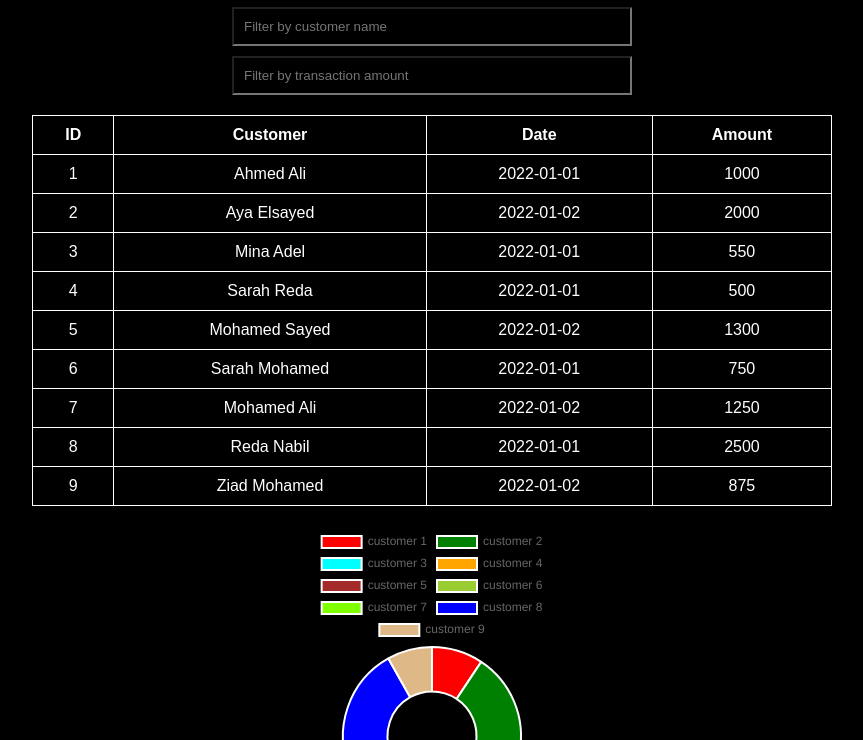
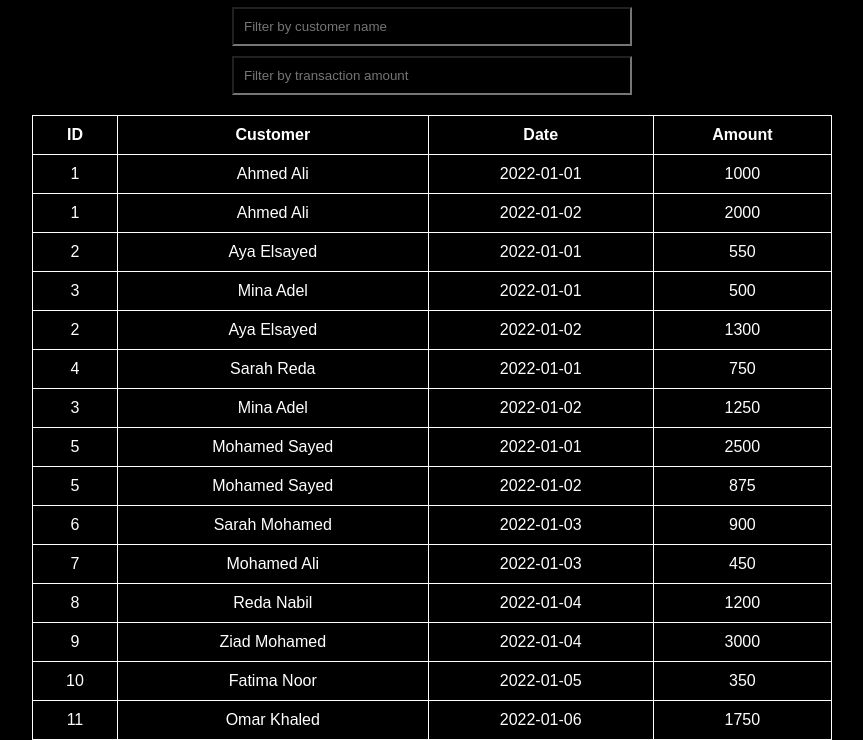
Before and after one commit to magdy246/Analysis, a plain HTML site: page index.html in a window 1280 px wide. Shown: the part 60-800 px from the top of the page, without its empty margins (208-1071 px from the left). Drawn offline with nearby package versions, Linux system fonts and the light colour scheme.

Commit message:
third commit

```diff
--- a/index.html
+++ b/index.html
@@ -26,7 +26,7 @@
         <tbody id="data">
         </tbody>
     </table>
-    <canvas id="transactionChart"></canvas>
+    <canvas id="transactionChart" width="1000" height="300"></canvas>
     <script src="main.js"></script>
 </body>
 
--- a/main.js
+++ b/main.js
@@ -1,6 +1,3 @@
-let myChart;
-let barColors = ["red", "green", "aqua", "orange", "brown","yellowgreen","chartreuse","blue","burlywood"];
-
 async function getdata(nameFilterValue = "", amountFilterValue = "") {
   let response = await fetch("main.json");
   let result = await response.json();
@@ -8,14 +5,14 @@ async function getdata(nameFilterValue = "", amountFilterValue = "") {
   let table = "";
   let filteredTransactions = [];
 
-  for (let i = 0; i < result.customers.length; i++) {
-    let customer = result.customers[i];
+  for (let i = 0; i < result.transactions.length; i++) {
     let transaction = result.transactions[i];
+    let customer = result.customers.find((c) => c.id === transaction.customer_id);
 
     if (
-      (nameFilterValue == "" ||
+      (nameFilterValue === "" ||
         customer.name.toLowerCase().includes(nameFilterValue.toLowerCase())) &&
-      (amountFilterValue == "" ||
+      (amountFilterValue === "" ||
         transaction.amount.toString().includes(amountFilterValue))
     ) {
       table += `<tr>
@@ -23,43 +20,49 @@ async function getdata(nameFilterValue = "", amountFilterValue = "") {
           <td>${customer.name}</td>
           <td>${transaction.date}</td>
           <td>${transaction.amount}</td>
-        </tr>`;
-      filteredTransactions.push(transaction.amount); //& collect filtered transaction amounts &
+          </tr>`;
+      filteredTransactions.push(transaction.amount);
     }
   }
 
   document.querySelector("#data").innerHTML = table;
-  updateChart(filteredTransactions); // & Update chart with filtered amounts &
+  updateChart(filteredTransactions);
 }
+
+let myChart;
+
 function updateChart(data) {
   const ctx = document.getElementById("transactionChart").getContext("2d");
   if (myChart) {
-    myChart.destroy(); // & destroy mean clear chart if it exists &
+    myChart.destroy();
   }
   myChart = new Chart(ctx, {
-    type: "doughnut",
+    type: "line",
     data: {
-      labels: data.map((_, index) => `customer ${index + 1}`),
+      labels: data.map((_, index) => `Transaction ${index + 1}`),
       datasets: [
         {
-          label: "Amounts",
+          label: "Transaction Amounts",
           data: data,
-          backgroundColor: barColors,
-
+          backgroundColor: "rgba(0,0,255,0.1)",
+          borderColor: "rgba(0,0,255,1.0)",
+          fill: true,
         },
       ],
     },
     options: {
+      legend: { display: true },
       scales: {
+        y: {
           beginAtZero: true,
         },
       },
+    },
   });
 }
 
 getdata();
 
-//^^^^^^^^^^^^^^^^^^^^^^^^^FILTERs^^^^^^^^^^^^^^^^^^^^^^^^^
 let nameFilter = document.querySelector("#nameFilter");
 nameFilter.addEventListener("input", function () {
   getdata(nameFilter.value, amountFilter.value);
--- a/main.json
+++ b/main.json
@@ -35,6 +35,30 @@
         {
             "id": 9,
             "name": "Ziad Mohamed"
+        },
+        {
+            "id": 10,
+            "name": "Fatima Noor"
+        },
+        {
+            "id": 11,
+            "name": "Omar Khaled"
+        },
+        {
+            "id": 12,
+            "name": "Hala Mahmoud"
+        },
+        {
+            "id": 13,
+            "name": "Rami Samir"
+        },
+        {
+            "id": 14,
+            "name": "Laila Sherif"
+        },
+        {
+            "id": 15,
+            "name": "Nour Ahmed"
         }
     ],
     "transactions": [
@@ -91,6 +115,252 @@
             "customer_id": 5,
             "date": "2022-01-02",
             "amount": 875
+        },
+        {
+            "id": 10,
+            "customer_id": 6,
+            "date": "2022-01-03",
+            "amount": 900
+        },
+        {
+            "id": 11,
+            "customer_id": 7,
+            "date": "2022-01-03",
+            "amount": 450
+        },
+        {
+            "id": 12,
+            "customer_id": 8,
+            "date": "2022-01-04",
+            "amount": 1200
+        },
+        {
+            "id": 13,
+            "customer_id": 9,
+            "date": "2022-01-04",
+            "amount": 3000
+        },
+        {
+            "id": 14,
+            "customer_id": 10,
+            "date": "2022-01-05",
+            "amount": 350
+        },
+        {
+            "id": 15,
+            "customer_id": 11,
+            "date": "2022-01-06",
+            "amount": 1750
+        },
+        {
+            "id": 16,
+            "customer_id": 12,
+            "date": "2022-01-07",
+            "amount": 650
+        },
+        {
+            "id": 17,
+            "customer_id": 13,
+            "date": "2022-01-08",
+            "amount": 800
+        },
+        {
+            "id": 18,
+            "customer_id": 14,
+            "date": "2022-01-09",
+            "amount": 1100
+        },
+        {
+            "id": 19,
+            "customer_id": 15,
+            "date": "2022-01-10",
+            "amount": 500
+        },
+        {
+            "id": 20,
+            "customer_id": 1,
+            "date": "2022-01-11",
+            "amount": 1200
+        },
+        {
+            "id": 21,
+            "customer_id": 2,
+            "date": "2022-01-12",
+            "amount": 1500
+        },
+        {
+            "id": 22,
+            "customer_id": 3,
+            "date": "2022-01-13",
+            "amount": 900
+        },
+        {
+            "id": 23,
+            "customer_id": 4,
+            "date": "2022-01-14",
+            "amount": 700
+        },
+        {
+            "id": 24,
+            "customer_id": 5,
+            "date": "2022-01-15",
+            "amount": 1300
+        },
+        {
+            "id": 25,
+            "customer_id": 6,
+            "date": "2022-01-16",
+            "amount": 400
+        },
+        {
+            "id": 26,
+            "customer_id": 7,
+            "date": "2022-01-17",
+            "amount": 600
+        },
+        {
+            "id": 27,
+            "customer_id": 8,
+            "date": "2022-01-18",
+            "amount": 950
+        },
+        {
+            "id": 28,
+            "customer_id": 9,
+            "date": "2022-01-19",
+            "amount": 700
+        },
+        {
+            "id": 29,
+            "customer_id": 10,
+            "date": "2022-01-20",
+            "amount": 800
+        },
+        {
+            "id": 30,
+            "customer_id": 11,
+            "date": "2022-01-21",
+            "amount": 1200
+        },
+        {
+            "id": 31,
+            "customer_id": 12,
+            "date": "2022-01-22",
+            "amount": 900
+        },
+        {
+            "id": 32,
+            "customer_id": 13,
+            "date": "2022-01-23",
+            "amount": 1300
+        },
+        {
+            "id": 33,
+            "customer_id": 14,
+            "date": "2022-01-24",
+            "amount": 1500
+        },
+        {
+            "id": 34,
+            "customer_id": 15,
+            "date": "2022-01-25",
+            "amount": 600
+        },
+        {
+            "id": 35,
+            "customer_id": 1,
+            "date": "2022-01-26",
+            "amount": 1700
+        },
+        {
+            "id": 36,
+            "customer_id": 2,
+            "date": "2022-01-27",
+            "amount": 1400
+        },
+        {
+            "id": 37,
+            "customer_id": 3,
+            "date": "2022-01-28",
+            "amount": 1000
+        },
+        {
+            "id": 38,
+            "customer_id": 4,
+            "date": "2022-01-29",
+            "amount": 850
+        },
+        {
+            "id": 39,
+            "customer_id": 5,
+            "date": "2022-01-30",
+            "amount": 2000
+        },
+        {
+            "id": 40,
+            "customer_id": 6,
+            "date": "2022-01-31",
+            "amount": 750
+        },
+        {
+            "id": 41,
+            "customer_id": 7,
+            "date": "2022-02-01",
+            "amount": 900
+        },
+        {
+            "id": 42,
+            "customer_id": 8,
+            "date": "2022-02-02",
+            "amount": 1200
+        },
+        {
+            "id": 43,
+            "customer_id": 9,
+            "date": "2022-02-03",
+            "amount": 1100
+        },
+        {
+            "id": 44,
+            "customer_id": 10,
+            "date": "2022-02-04",
+            "amount": 950
+        },
+        {
+            "id": 45,
+            "customer_id": 11,
+            "date": "2022-02-05",
+            "amount": 1300
+        },
+        {
+            "id": 46,
+            "customer_id": 12,
+            "date": "2022-02-06",
+            "amount": 700
+        },
+        {
+            "id": 47,
+            "customer_id": 13,
+            "date": "2022-02-07",
+            "amount": 650
+        },
+        {
+            "id": 48,
+            "customer_id": 14,
+            "date": "2022-02-08",
+            "amount": 800
+        },
+        {
+            "id": 49,
+            "customer_id": 15,
+            "date": "2022-02-09",
+            "amount": 750
+        },
+        {
+            "id": 50,
+            "customer_id": 1,
+            "date": "2022-02-10",
+            "amount": 950
         }
     ]
 }
--- a/style.css
+++ b/style.css
@@ -44,8 +44,7 @@ th, td {
 canvas {
     display: block;
     margin: 20px auto;
-    max-width: 100%;
-    height: auto;
+    color: #5168e9;
 }
 
 @media (max-width: 600px) {
```
